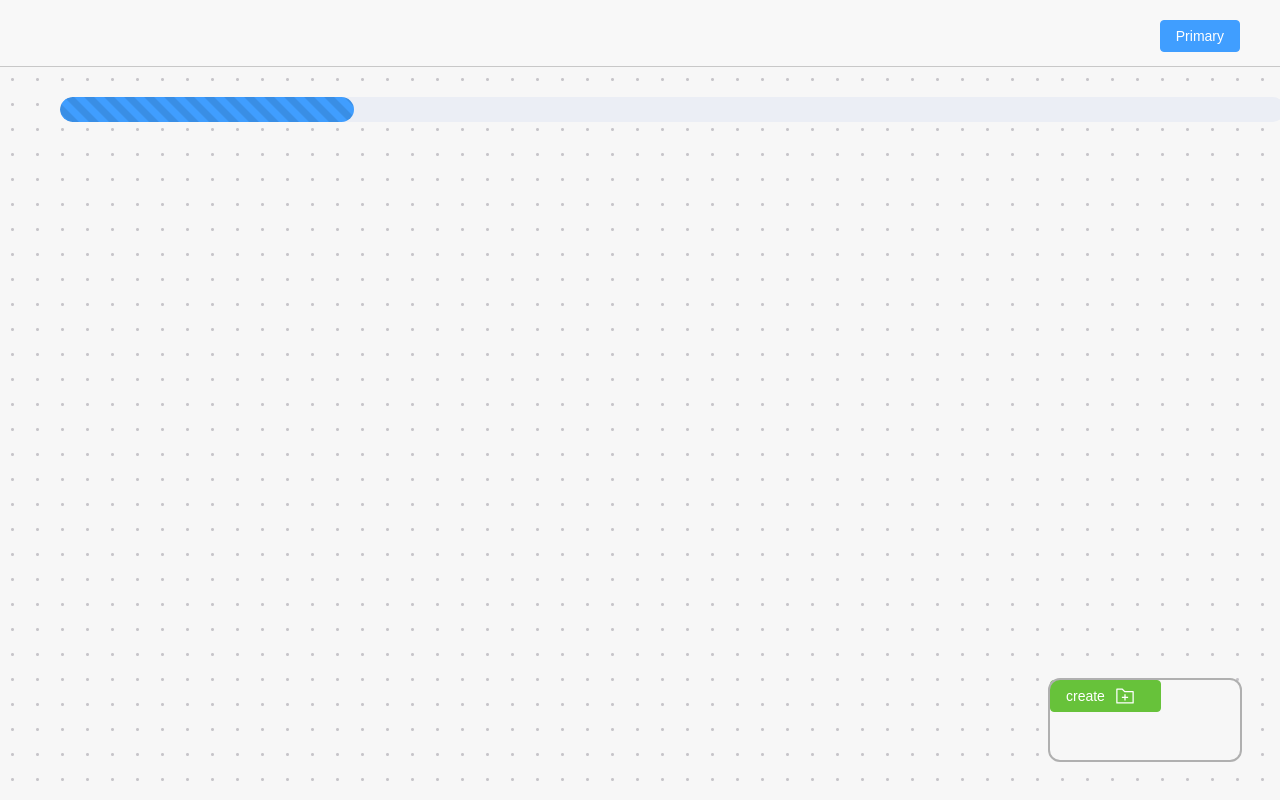
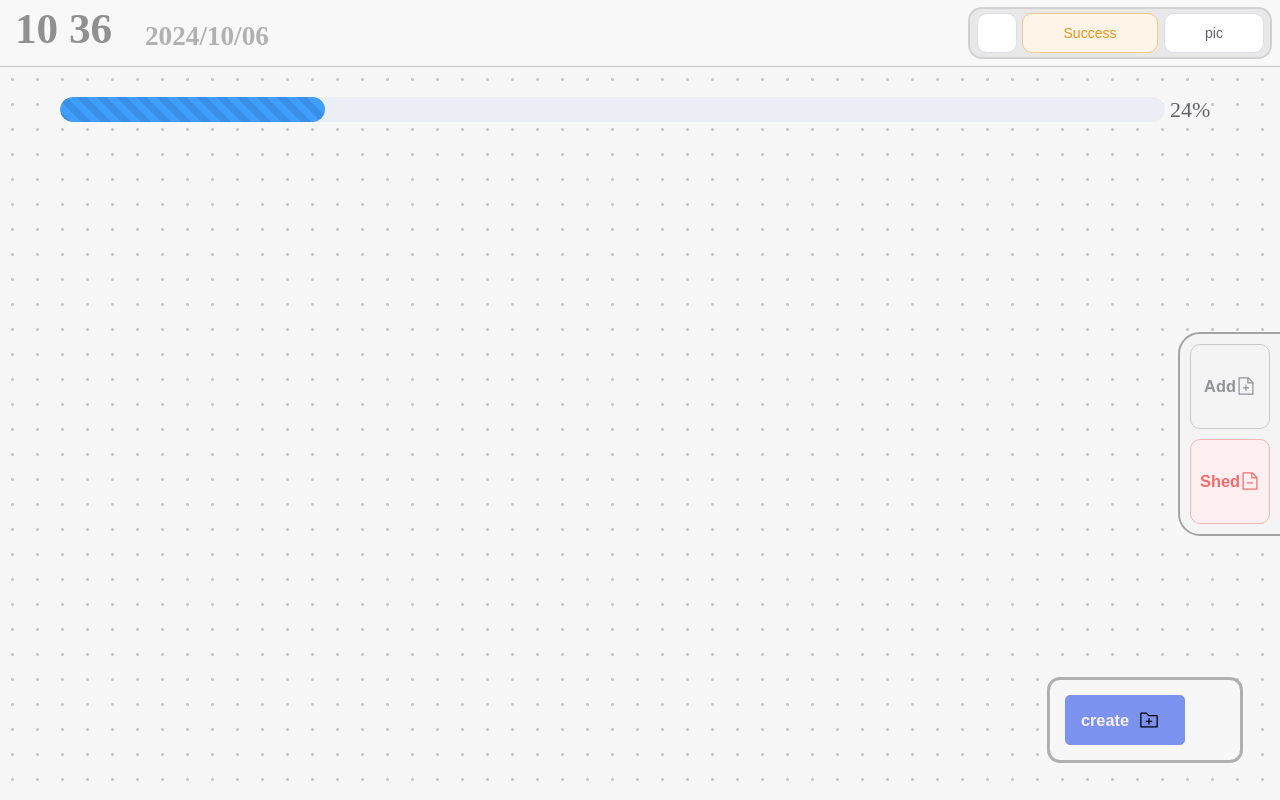
Before and after one commit to wuming082/program_web, a Vue app in the folder codesource-vue/: page / in a window 1280 px wide. Built offline with nearby package versions, Linux system fonts and the light colour scheme.

Commit message:
增加Headdisplay组件 代码未注释

```diff
--- a/codesource-vue/src/App.vue
+++ b/codesource-vue/src/App.vue
@@ -3,7 +3,7 @@
     <el-container>
       <el-header :style="headStyle">
 
-        <el-button type="primary" style="margin: 20px;" @click="drawer = true">Primary</el-button>
+        <head-display></head-display>
 
       </el-header>
       <el-container>
@@ -23,6 +23,7 @@
 //导入组件
 import ProgressLine from './components/ProgressLine.vue';
 import mainDisplay from './components/mainDisplay.vue';
+import HeadDisplay from './components/HeadDisplay.vue';
 
 export default {
   name: 'App',
@@ -31,6 +32,7 @@
     //注册组件
     mainDisplay,
     ProgressLine,
+    HeadDisplay
   },
   data() {
     return {
--- /dev/null
+++ b/codesource-vue/src/components/HeadDisplay.vue
@@ -0,0 +1,42 @@
+<template>
+    <div id="Head">
+        <Botton-list id="bottonlist"></Botton-list>
+        <show-time></show-time>
+    </div>
+</template>
+
+<script>
+import BottonList from './HeaddisplayComponents/BottonList.vue';
+import ShowTime from './HeaddisplayComponents/ShowTime.vue';
+
+export default{
+
+
+    data(){
+        return{
+
+        }
+    },
+    components:{
+        BottonList,
+        ShowTime,
+    }
+}
+</script>
+
+<style scoped>
+#Head{
+    position: absolute;
+    bottom: 9px;
+    left: 5px;
+    right: 5px;
+    top: 9px;
+    display: flex;
+
+}
+#bottonlist{
+    position: absolute;
+    right: 305px;
+    height: 48px;
+}
+</style>
--- /dev/null
+++ b/codesource-vue/src/components/HeaddisplayComponents/BottonList.vue
@@ -0,0 +1,56 @@
+<template>
+    <div>
+        <div id="backgrand">
+            <el-button id="person" size="large"  />
+            <el-button id="message" color="#F09319" type="success" plain>Success</el-button>
+            <el-button id="avater">pic</el-button>
+        </div>
+    </div>
+</template>
+
+<script>
+export default{
+    data(){
+        return{
+
+        }
+    },
+    methods(){
+
+    }
+}
+</script>
+
+<style scoped>
+#avater{
+    position: absolute;
+    top: 4px;
+    right: 6px;
+    width: 100px;
+    height: 40px;
+    border-radius: 10px;
+}
+#backgrand{
+    position: absolute;
+    top: 0px;
+    bottom: 0px;
+    width: 300px;
+    background-color: rgb(232, 232, 232);
+    border-radius: 12px;
+    outline: 2px solid rgba(194, 194, 194, 0.711); /* 环绕线 */
+}
+#person{
+    position: absolute;
+    top:4px;
+    left:7px;
+    border-radius: 10px;
+}
+#message{
+    position: absolute;
+    top: 4px;
+    left: 40px;
+    width: 136px;
+    height: 40px;
+    border-radius: 10px;
+}
+</style>
--- /dev/null
+++ b/codesource-vue/src/components/HeaddisplayComponents/ShowTime.vue
@@ -0,0 +1,82 @@
+<template>
+    <div id="time">
+        <div id="now">
+            XX:XX
+        </div>
+        <div id="now_move">
+            :
+        </div>
+        <div id="yearmon">
+            no define
+        </div>
+    </div>
+</template>
+
+<script>
+export default{
+    data(){
+        return{
+
+        }
+    },
+    mounted(){
+        setInterval(this.updateTime, 1000);
+        this.updateTime();
+    },
+    methods:{
+        updateTime(){
+            const now = new Date();
+            const hours = String(now.getHours()).padStart(2, '0');
+            const minutes = String(now.getMinutes()).padStart(2, '0');
+            const yesrs = String(now.getFullYear()).padStart(2, '0');
+            const Month = String(now.getMonth()).padStart(2, '0');
+            const day = String(now.getDay()).padStart(2, '0');
+            //const seconds = String(now.getSeconds()).padStart(2, '0');
+
+            document.getElementById('now').textContent = hours + " " + minutes;
+            //document.getElementById('seconds').textContent = seconds;
+            document.getElementById('yearmon').textContent = yesrs + '/' + Month + '/' + day;
+
+            const move = document.getElementById('now_move');
+            if(move.textContent == ':'){
+                move.textContent = ' ';
+            }else{
+                move.textContent = ':';
+            }
+        }
+    }
+}
+</script>
+
+<style scoped>
+#now{
+    width: 200px;
+    height: 40px;
+    font-size: 270%;
+    position: absolute;
+    left: 10px;
+    top: -5px;
+    color: #909090;
+    font-weight: bold; /* 设置为粗体 */
+}
+#now_move{
+    width: 200px;
+    height: 40px;
+    font-size: 270%;
+    position: absolute;
+    left: 66px;
+    top: -5px;
+    color: #b1b1b1;
+    font-weight: bold; /* 设置为粗体 */
+}
+#yearmon{
+    width: 400px;
+    height: 40px;
+    font-size: 170%;
+    position: absolute;
+    left: 140px;
+    top: 12px;
+    color: #b1b1b1;
+    font-weight: bold; /* 设置为粗体 */
+}
+</style>
--- a/codesource-vue/src/components/MaindisplayComponents/buttonTool.vue
+++ b/codesource-vue/src/components/MaindisplayComponents/buttonTool.vue
@@ -2,9 +2,11 @@
     <div id="tool">
         <!-- <div id="head" ></div> -->
          <!--测试按钮--->
-         <el-button  id="buttonCreate" type="success" @click="CreateElement">create
+         <el-button  id="buttonCreate" type="success" color="#7B92EE" @click="CreateElement">
+            <h3 style="color: #F5EFF5;">create</h3>
             <el-icon size="20" style="margin: 10px;"><FolderAdd /></el-icon>
          </el-button>
+
     </div>
 </template>
 
@@ -29,7 +31,7 @@
     right: 40px;
     bottom: 40px;
     width: 190px;
-    outline: 2px solid #b0b0b0;
+    outline: 3px solid #b0b0b0;
 
     background-color: #f7f7f7;
     /* border-radius: 50%; */
@@ -44,4 +46,14 @@
     height: 20px;
     background-color: #0288D1;
 }
+#buttonCreate{
+    height: 50px;
+    width: 120px;
+    border-radius: 5px;
+    position: absolute;
+    left: 15px;
+    top: 15px;
+
+}
+
 </style>
--- a/codesource-vue/src/components/mainDisplay.vue
+++ b/codesource-vue/src/components/mainDisplay.vue
@@ -149,6 +149,10 @@
 
       const container = document.getElementById('scroll-container');
       const content = container.clientWidth;
+
+      const windowWidth = window.innerWidth;
+      this.paperProgressWidth = windowWidth;
+
 
       this.plusMore = content/this.paperProgressWidth * content + 60;
       console.log('content',this.plusMore);
```
Also changed, not shown: codesource-vue/src/components/headMnue.vue (deleted, +0 -33 lines).
